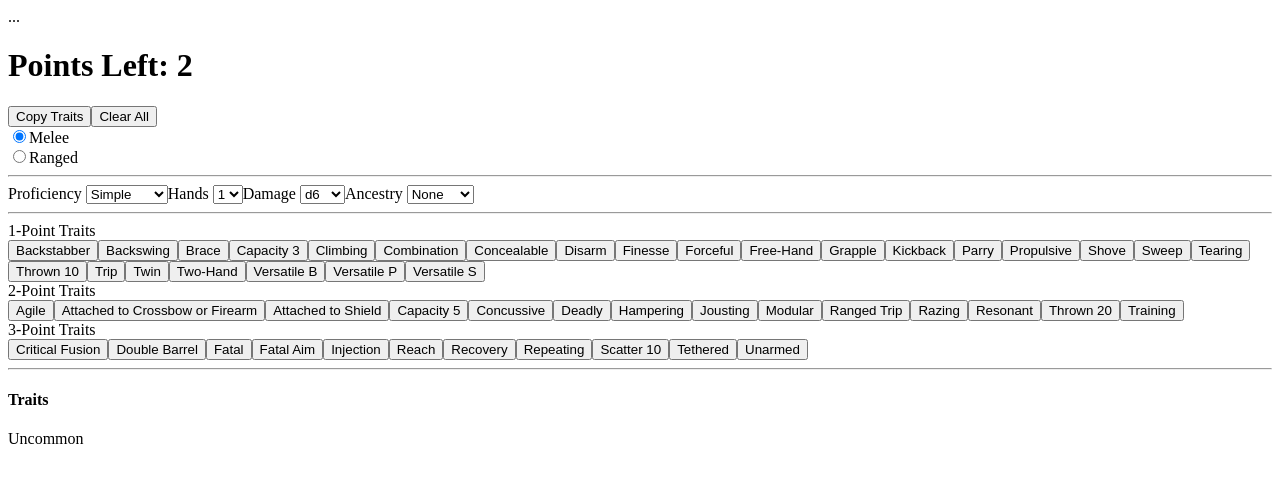
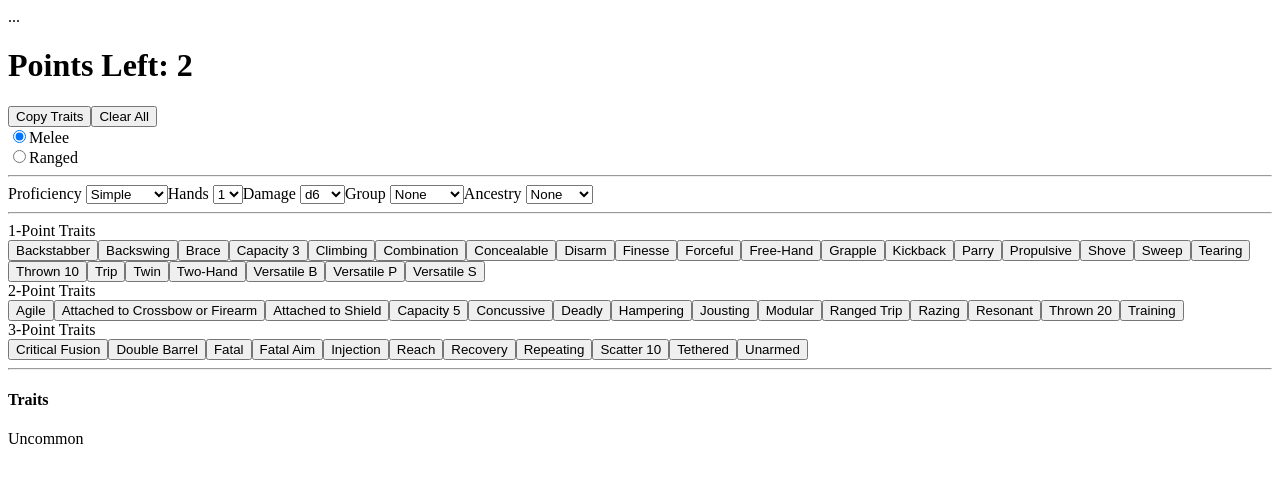
Before and after one commit to aegorsuch/PF2E-Weapon-Builder, a Vue app: page / in a window 1280 px wide. Shown: the top 482 px of the page. Built offline with nearby package versions, Linux system fonts and the light colour scheme.

Commit message:
added weapon groups

```diff
--- a/src/App.vue
+++ b/src/App.vue
@@ -46,6 +46,12 @@
           <option :value="-3">d8</option>
           <option :value="-6">d10</option>
           <option :value="-9">d12</option>
+        </select>
+      </label>
+      <label class="me-2">Group
+        <select class="form-select" v-model="selectedGroup">
+          <option value="">None</option>
+          <option v-for="g in groups" :key="g" :value="g">{{ g }}</option>
         </select>
       </label>
       <label class="me-2">Ancestry
@@ -165,6 +171,8 @@ export default {
       onePoint: [], twoPoint: [], threePoint: [],
     },
     selectedAncestry: '',
+    selectedGroup: '',
+    groups: ['Axe','Bomb','Bow','Brawling','Club','Dart','Firearm','Flail','Hammer','Knife','Mace','Pick','Polearm','Shield','Sling','Spear','Sword'],
   }),
   computed: {
     isMelee () { return this.range === 'melee'; },
@@ -233,11 +241,12 @@ export default {
     resetBuilder() {
       this.range = 'melee';
       this.selectedAncestry = '';
+      this.selectedGroup = '';
       this.adjustements = { proficiency: 0, die: 0, hands: 0, reload: 0, volley: 0, range: 0 };
       this.traits = { onePoint: [], twoPoint: [], threePoint: [] };
     },
     copyToClipboard() {
-      const textToCopy = this.allTraits.join(", ");
+      const textToCopy = this.allTraits.join(", "); // group not included in traits
       navigator.clipboard.writeText(textToCopy).then(() => {
         alert("Traits copied to clipboard!");
       });
```
